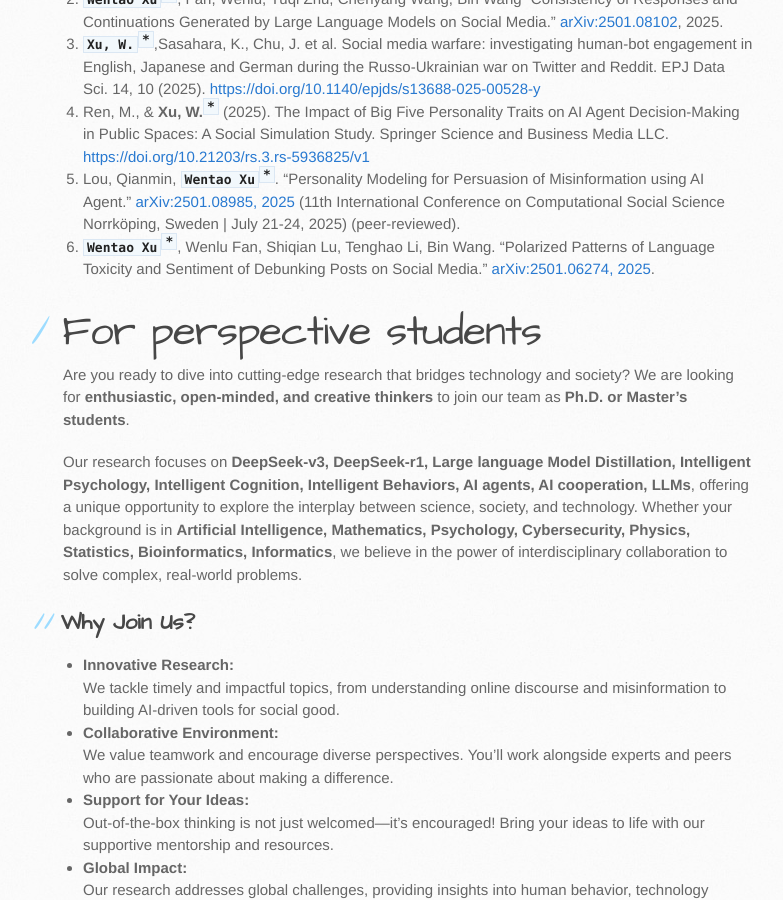
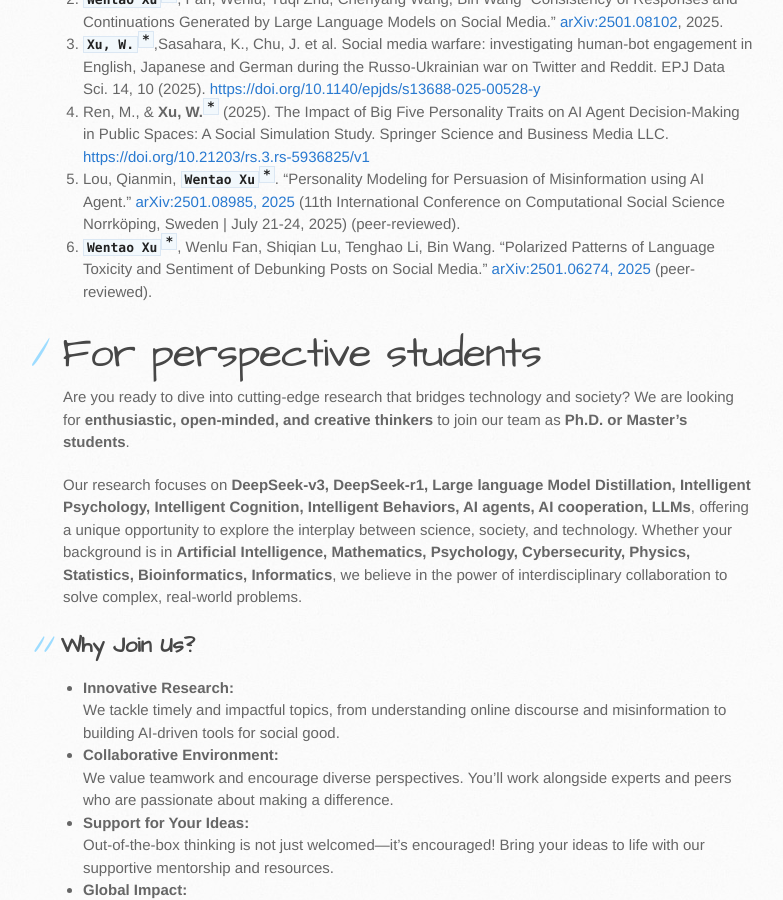
Before and after one commit to myrainbowandsky/myrainbowandsky.github.io, a Jekyll site: the page built from index.md, in a window 1280 px wide and 900 px high, scrolled down 912 px. Shown: the whole window, without its empty margins (107-890 px from the left). Built offline with Jekyll 4.4.1, drawn with Linux system fonts in a browser that asks for light colours; the repository's description, which GitHub fills in, is left out.

Commit message:
Update index.md

```diff
--- a/index.md
+++ b/index.md
@@ -24,7 +24,7 @@
 4. Ren, M., & **Xu, W.**<sup>**`*`**</sup> (2025). The Impact of Big Five Personality Traits on AI Agent Decision-Making in Public Spaces: A Social Simulation Study. Springer Science and Business Media LLC. [https://doi.org/10.21203/rs.3.rs-5936825/v1]([https://doi.org/10.21203/rs.3.rs-5936825/v1)
 5. Lou, Qianmin, **`Wentao Xu`**<sup>**`*`**</sup>. "Personality Modeling for Persuasion of Misinformation using AI Agent." [arXiv:2501.08985, 2025](https://arxiv.org/abs/2501.08985) (11th International Conference on Computational Social Science
 Norrköping, Sweden | July 21-24, 2025) (peer-reviewed).
-6. **`Wentao Xu`**<sup>**`*`**</sup>, Wenlu Fan, Shiqian Lu, Tenghao Li, Bin Wang. "Polarized Patterns of Language Toxicity and Sentiment of Debunking Posts on Social Media." [arXiv:2501.06274, 2025](https://arxiv.org/abs/2501.06274).
+6. **`Wentao Xu`**<sup>**`*`**</sup>, Wenlu Fan, Shiqian Lu, Tenghao Li, Bin Wang. "Polarized Patterns of Language Toxicity and Sentiment of Debunking Posts on Social Media." [arXiv:2501.06274, 2025](https://arxiv.org/abs/2501.06274) (peer-reviewed).
 
 # For perspective students
 
```
